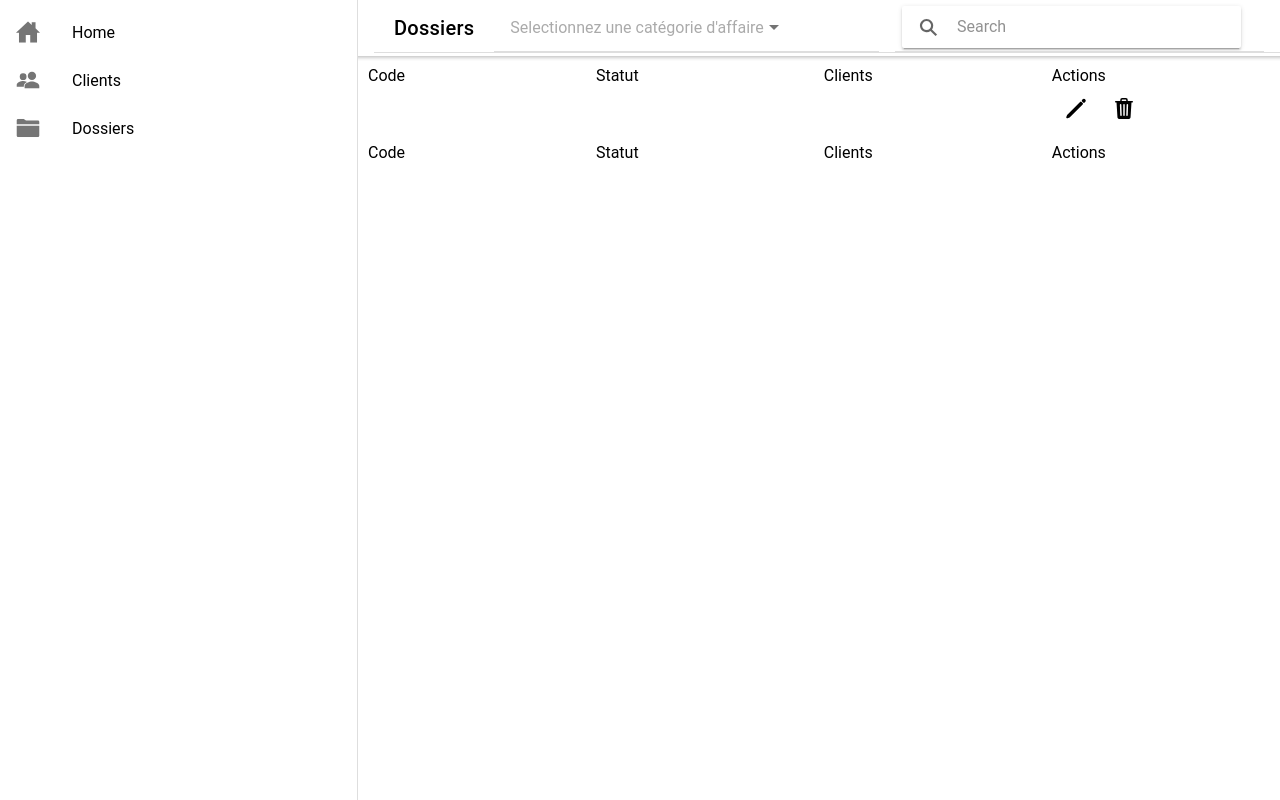
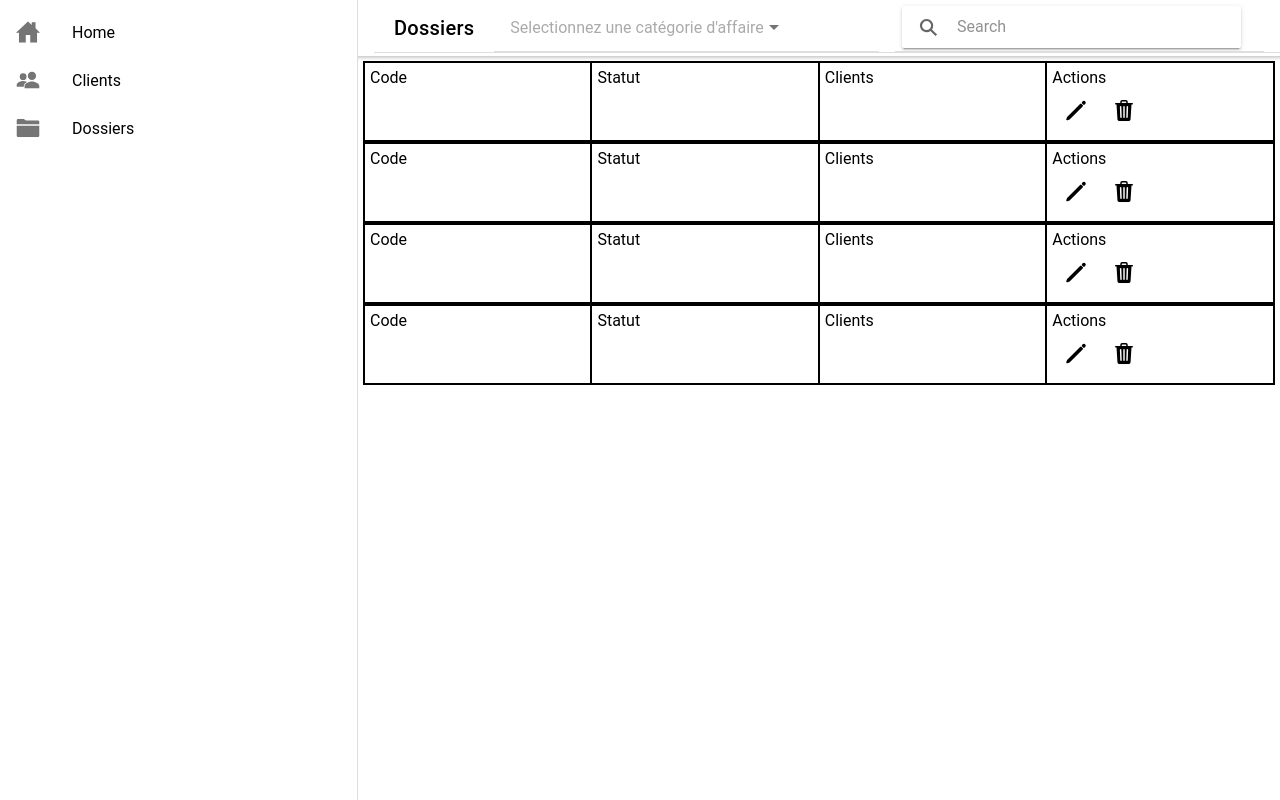
Before and after one commit to idlbi3u/PJTUT2-FrondEnd, a React (Create React App) app: page /records in a window 1280 px wide. Built offline with nearby package versions, Linux system fonts and the light colour scheme.

Commit message:
new commit

```diff
--- a/src/pages/Records/Records.css
+++ b/src/pages/Records/Records.css
@@ -5,3 +5,8 @@
 .SearchBar{
     width: 400px;
 }
+
+
+.Row, .Col {
+    border: 1px solid black;
+}
--- a/src/pages/Records/Records.tsx
+++ b/src/pages/Records/Records.tsx
@@ -33,11 +33,11 @@ const Records: React.FC = () =>
             <IonContent>
 
                 <IonGrid>
-                    <IonRow>
-                        <IonCol>Code</IonCol>
-                        <IonCol>Statut</IonCol>
-                        <IonCol>Clients</IonCol>
-                        <IonCol>Actions
+                    <IonRow className='Row'>
+                        <IonCol className='Col'>Code</IonCol>
+                        <IonCol className='Col'>Statut</IonCol>
+                        <IonCol className='Col'>Clients</IonCol>
+                        <IonCol className='Col'>Actions
                             <IonButtons>
                                 <IonButton >
                                     <IonIcon slot="icon-only" icon={pencil} />
@@ -48,13 +48,51 @@ const Records: React.FC = () =>
                             </IonButtons>
                         </IonCol>
                     </IonRow>
-                    <IonRow>
-                        <IonCol>Code</IonCol>
-                        <IonCol>Statut</IonCol>
-                        <IonCol>Clients</IonCol>
-                        <IonCol>Actions</IonCol>
+                    <IonRow className='Row'>
+                    <IonCol className='Col'>Code</IonCol>
+                        <IonCol className='Col'>Statut</IonCol>
+                        <IonCol className='Col'>Clients</IonCol>
+                        <IonCol className='Col'>Actions
+                            <IonButtons>
+                                <IonButton >
+                                    <IonIcon slot="icon-only" icon={pencil} />
+                                </IonButton>
+                                <IonButton>
+                                    <IonIcon slot="icon-only" icon={trash} />
+                                </IonButton>
+                            </IonButtons>
+                        </IonCol>
                     </IonRow>
-
+                    <IonRow className='Row'>
+                    <IonCol className='Col'>Code</IonCol>
+                        <IonCol className='Col'>Statut</IonCol>
+                        <IonCol className='Col'>Clients</IonCol>
+                        <IonCol className='Col'>Actions
+                            <IonButtons>
+                                <IonButton >
+                                    <IonIcon slot="icon-only" icon={pencil} />
+                                </IonButton>
+                                <IonButton>
+                                    <IonIcon slot="icon-only" icon={trash} />
+                                </IonButton>
+                            </IonButtons>
+                        </IonCol>
+                    </IonRow>
+                    <IonRow className='Row'>
+                    <IonCol className='Col'>Code</IonCol>
+                        <IonCol className='Col'>Statut</IonCol>
+                        <IonCol className='Col'>Clients</IonCol>
+                        <IonCol className='Col'>Actions
+                            <IonButtons>
+                                <IonButton >
+                                    <IonIcon slot="icon-only" icon={pencil} />
+                                </IonButton>
+                                <IonButton>
+                                    <IonIcon slot="icon-only" icon={trash} />
+                                </IonButton>
+                            </IonButtons>
+                        </IonCol>
+                    </IonRow>
                 </IonGrid>
             </IonContent>
         </IonPage>
```
